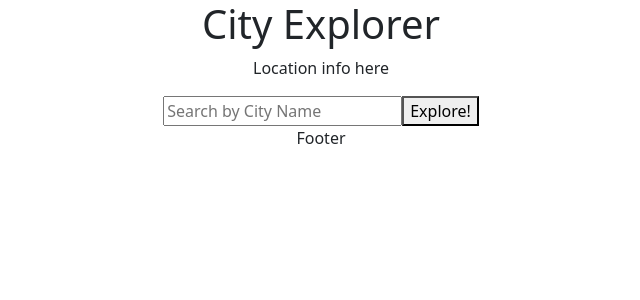
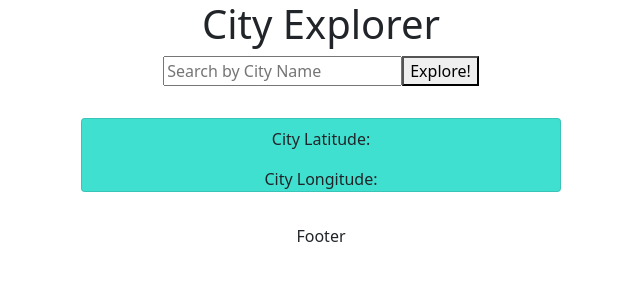
Before and after one commit to mnmason86/city-explorer, a React (Create React App) app: page / in a window 1280 px wide. Shown: the top 300 px of the page, without its empty margins (319-959 px from the left). Built offline with nearby package versions, Linux system fonts and the light colour scheme.

Commit message:
added Location feature to render city name, lat, and long upon input

```diff
--- a/src/components/CityForm.js
+++ /dev/null
@@ -1,36 +0,0 @@
-import {Component} from 'react';
-import axios from 'axios';
-
-
-
-class CityForm extends Component {
-
-  constructor(props){
-    super(props);
-    this.state={
-      searchQuery:'',
-      location: {},
-      show: false
-    }
-  }
-
-  getLocation = async () => {
-    const API = `https://us1.locationiq.com/v1/search.php?key=${process.env.REACT_APP_CITY_KEY}&q=${this.state.searchQuery}&format=json`;
-    const response = await axios.get(API);
-    console.log(response.data[0]);
-    this.setState({ location:response.data[0], show:true });
-  }
-  handleClose = () => this.setState({ show: false});
-
-  render(){
-    return (
-      <>
-        <input onChange={(e) => this.setState({searchQuery: e.target.value })} placeholder="Search by City Name"></input>
-        <button onClick={this.getLocation}>Explore!</button>
-        {this.state.location.place_id && <h2>City: {this.state.location.display_name}</h2>}
-      </>
-    )
-  }
-}
-
-export default CityForm;
--- a/src/components/Location.js
+++ b/src/components/Location.js
@@ -0,0 +1,41 @@
+import {Component} from 'react';
+import axios from 'axios';
+import Card from 'react-bootstrap/Card';
+
+
+
+class Location extends Component {
+
+  constructor(props){
+    super(props);
+    this.state={
+      searchQuery:'',
+      location: {},
+      show: false
+    }
+  }
+
+  getLocation = async () => {
+    const API = `https://us1.locationiq.com/v1/search.php?key=${process.env.REACT_APP_CITY_KEY}&q=${this.state.searchQuery}&format=json`;
+    const response = await axios.get(API);
+    console.log(response.data[0]);
+    this.setState({ location:response.data[0], show:true });
+  }
+  handleClose = () => this.setState({ show: false});
+
+  render(){
+    return (
+      <>
+        <input onChange={(e) => this.setState({searchQuery: e.target.value })} placeholder="Search by City Name"></input>
+        <button onClick={this.getLocation}>Explore!</button>
+        <Card style={{ width: '30rem', margin: '2rem auto', backgroundColor: 'turquoise'}}>
+          <Card.Title>{this.state.location.display_name}</Card.Title>
+          <Card.Text> City Latitude: {this.state.location.lat} </Card.Text>
+          <Card.Text> City Longitude: {this.state.location.lon}</Card.Text>
+        </Card>
+      </>
+    )
+  }
+}
+
+export default Location;
--- a/src/components/Main.js
+++ b/src/components/Main.js
@@ -1,6 +1,4 @@
 import {Component} from 'react';
-//import Container from 'react-bootstrap';
-import CityForm from './CityForm';
 import Location from './Location';
 
 
@@ -9,8 +7,7 @@ class Main extends Component{
 render(){
   return (
     <>
-      <p>Location info here</p>
-      <CityForm />
+      <Location />
     </>
     )
   }
```
Also changed, not shown: 2 other files (tests, documents, lock files or other folders).
